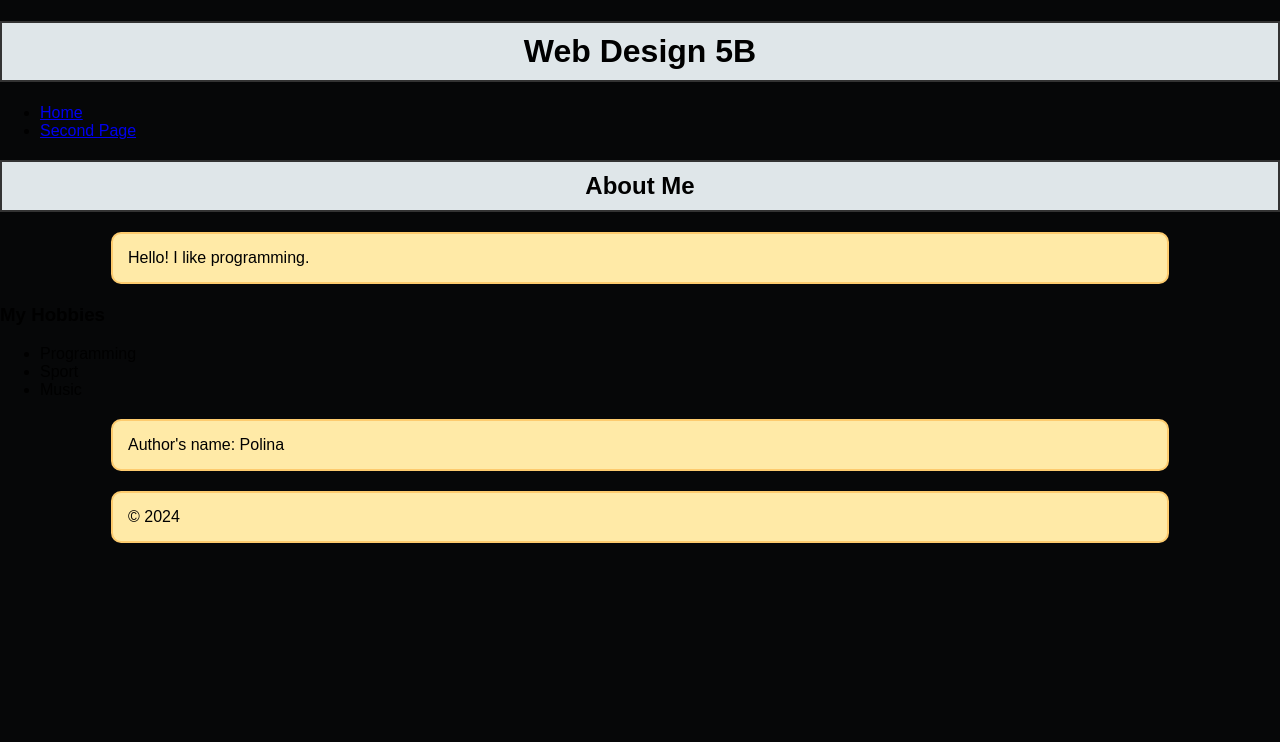
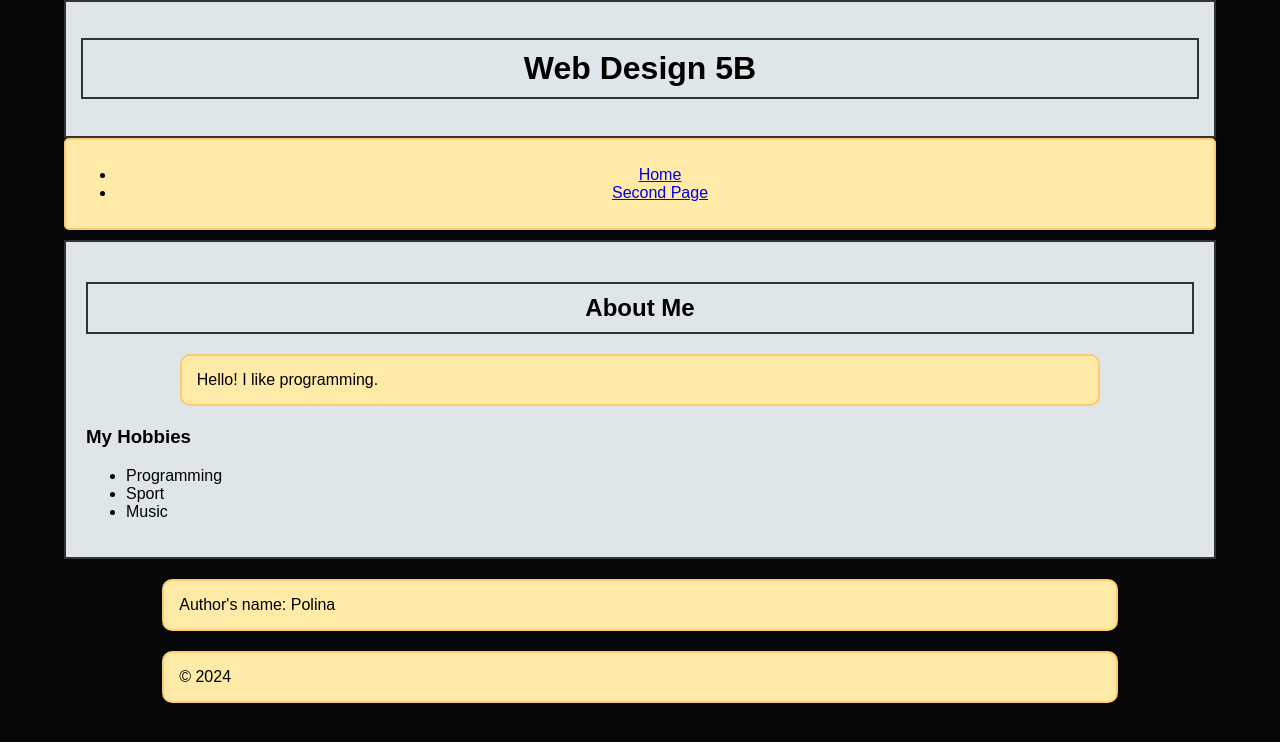
Before and after one commit to PolyaStep/PolyaStep.github.io, a plain HTML site: page index.html in a window 1280 px wide. Drawn offline with Linux system fonts and the light colour scheme.

Commit message:
Add files via upload

```diff
--- a/styles.css
+++ b/styles.css
@@ -3,6 +3,32 @@ body {
     margin: 0;
     padding: 0;
     font-family: Arial, sans-serif;
+    width: 90%;
+    margin-left: auto;
+    margin-right: auto;
+}
+
+#header {
+    background-color: #dfe6e9;
+    padding: 15px;
+    text-align: center;
+    border: 2px solid #333;
+}
+
+#nav {
+    background-color: #ffeaa7;
+    padding: 10px;
+    margin-bottom: 10px;
+    border: 2px solid #fdcb6e;
+    border-radius: 5px;
+    text-align: center;
+}
+
+#section {
+    background-color: #dfe6e9;
+    padding: 20px;
+    margin: 10px 0;
+    border: 2px solid #333;
 }
 
 h1, h2 {
```
